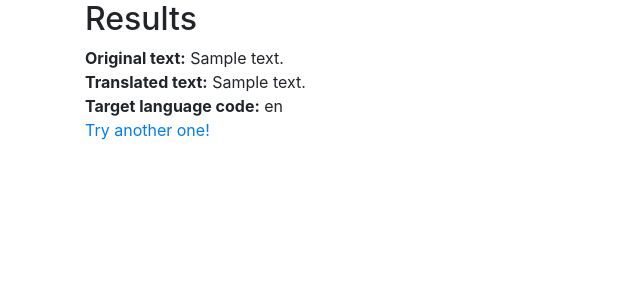
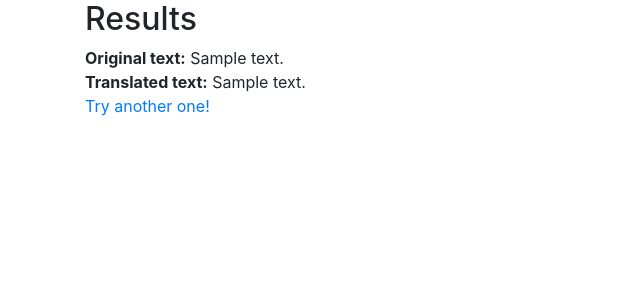
Before and after one commit to UltraViolet33/translate-app, a Flask app: template templates/results.html in a window 1280 px wide. Shown: the top 300 px of the page, without its empty margins (0-640 px from the left). Run offline with Flask 3, Linux system fonts and the light colour scheme; the template is opened without the code that fills it: most values are stand-ins (such as "Sample title", 1, 10 or a date in 2020).

Commit message:
remove the target langage code display

```diff
--- a/templates/results.html
+++ b/templates/results.html
@@ -1,5 +1,6 @@
 <!DOCTYPE html>
 <html lang="en">
+
 <head>
     <meta charset="UTF-8">
     <meta name="viewport" content="width=device-width, initial-scale=1.0">
@@ -7,6 +8,7 @@
         integrity="sha384-TX8t27EcRE3e/ihU7zmQxVncDAy5uIKz4rEkgIXeMed4M0jlfIDPvg6uqKI2xXr2" crossorigin="anonymous">
     <title>Result</title>
 </head>
+
 <body>
     <div class="container">
         <h2>Results</h2>
@@ -17,11 +19,9 @@
             <strong>Translated text:</strong> {{ translated_text }}
         </div>
         <div>
-            <strong>Target language code:</strong> {{ target_language }}
-        </div>
-        <div>
             <a href="{{ url_for('index') }}">Try another one!</a>
         </div>
     </div>
 </body>
+
 </html>
```
